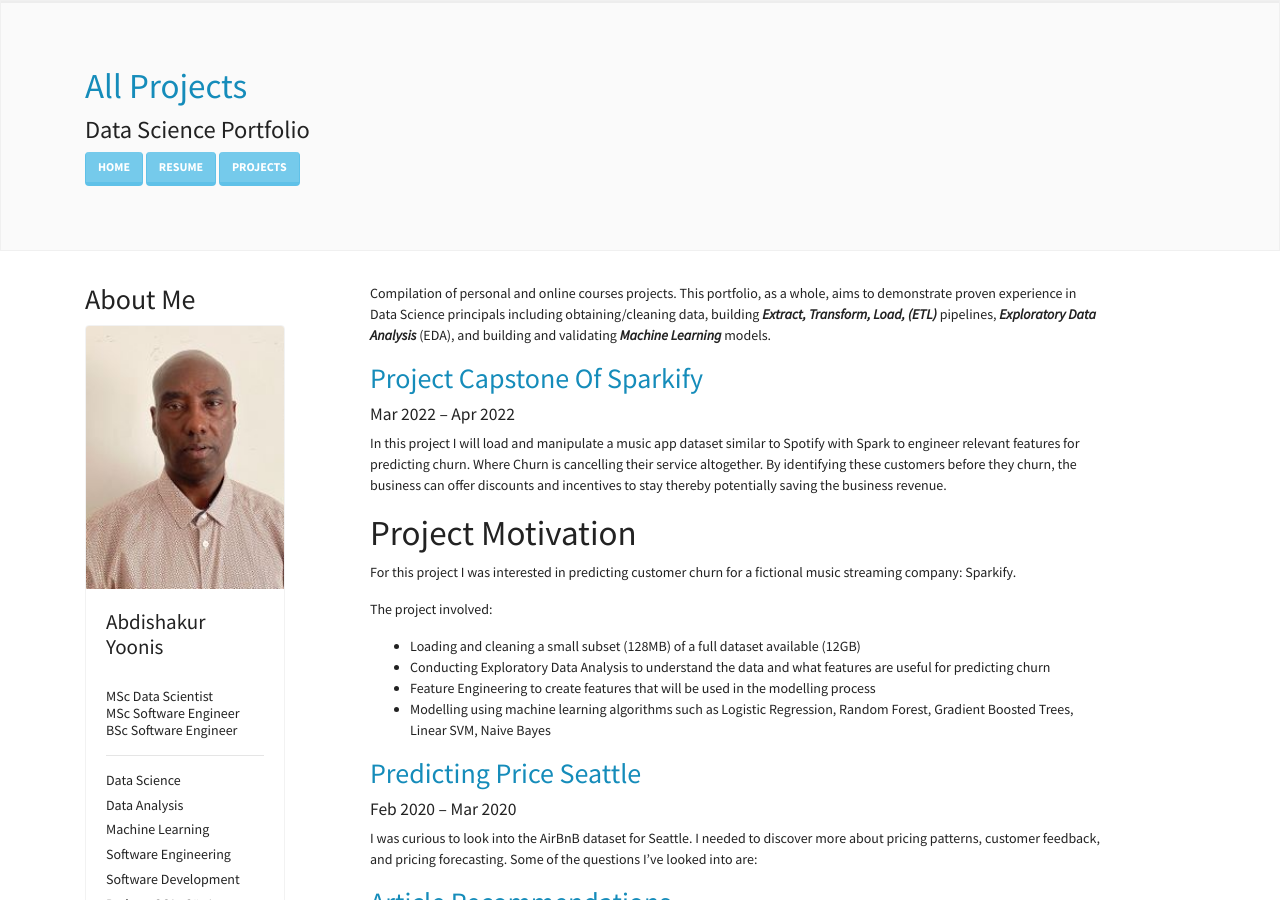
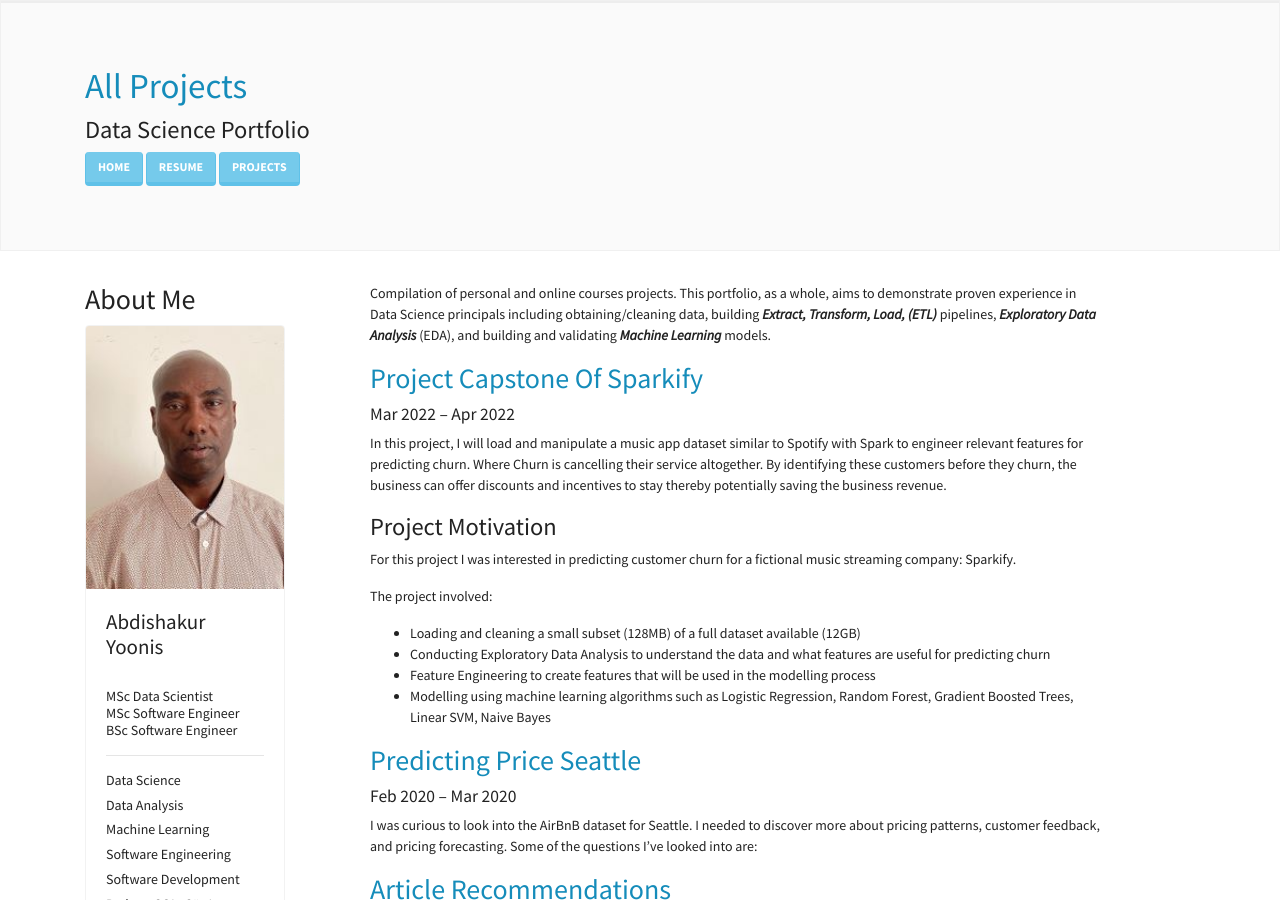
Before and after one commit to Abdishakury/abdishakury.github.io, a Jekyll site: the page built from Projects.md, in a window 1280 px wide and 900 px high. Built offline with Jekyll 4.4.1, drawn with Linux system fonts in a browser that asks for light colours; nearby versions of some CDN libraries.

```diff
--- a/Projects.md
+++ b/Projects.md
@@ -7,9 +7,9 @@ Compilation of personal and online courses projects. This portfolio, as a whole,
 
 ## [Project Capstone Of Sparkify](https://abdishakury.github.io/Project_Capstone_Of_Sparkify)
 ##### Mar 2022 – Apr 2022
-In this project I will load and manipulate a music app dataset similar to Spotify with Spark to engineer relevant features for predicting churn. Where Churn is cancelling their service altogether. By identifying these customers before they churn, the business can offer discounts and incentives to stay thereby potentially saving the business revenue.
+In this project, I will load and manipulate a music app dataset similar to Spotify with Spark to engineer relevant features for predicting churn. Where Churn is cancelling their service altogether. By identifying these customers before they churn, the business can offer discounts and incentives to stay thereby potentially saving the business revenue.
 
-# Project Motivation
+### Project Motivation
 
 For this project I was interested in predicting customer churn for a fictional music streaming company: Sparkify.
 
```
